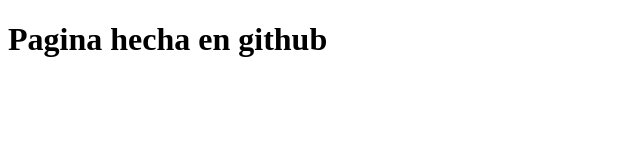
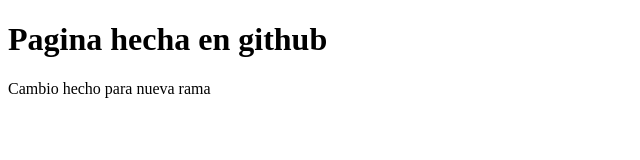
Before and after one commit to cuetosvq/disenoweb26, a plain HTML site: page pagina1.html in a window 1280 px wide. Shown: the whole page, without its empty margins (0-640 px from the left). Drawn offline with Linux system fonts and the light colour scheme.

Commit message:
commit nueva rama

```diff
--- a/pagina1.html
+++ b/pagina1.html
@@ -7,5 +7,6 @@
 </head>
 <body>
     <h1>Pagina hecha en github</h1>
+    <p>Cambio hecho para nueva rama</p>
 </body>
 </html>
```
